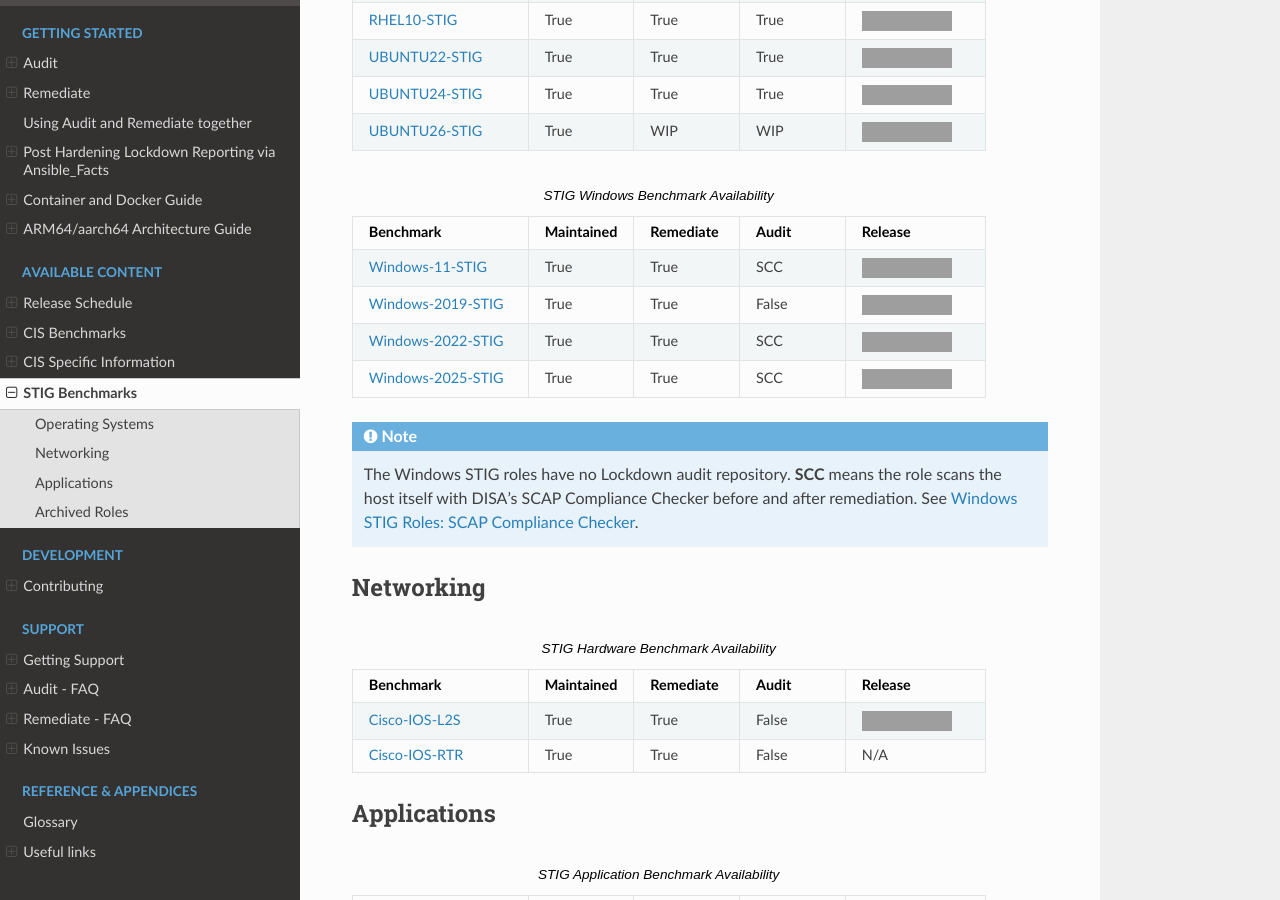
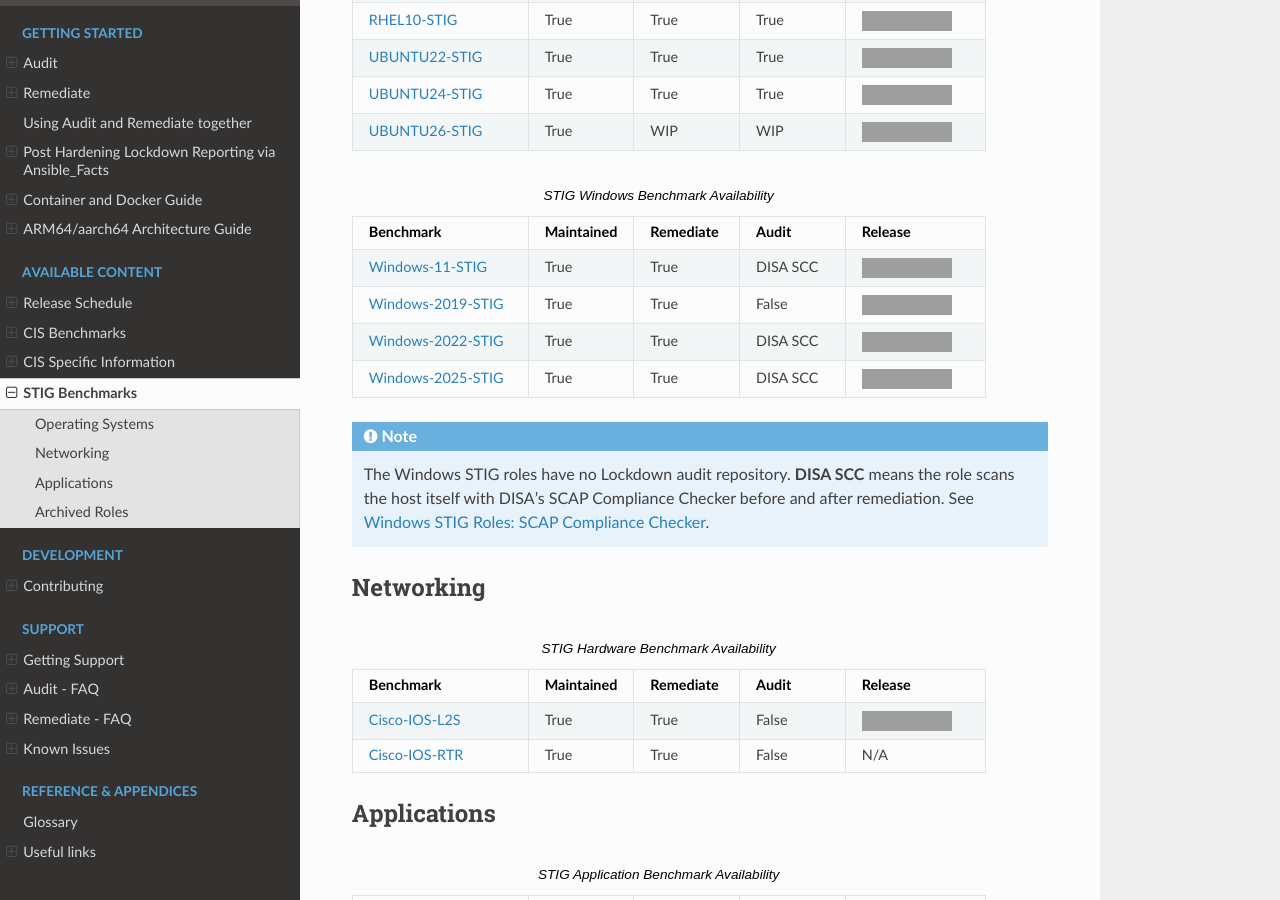
Before and after one commit to ansible-lockdown/MPG-AL-READTHEDOCS, a Sphinx documentation site: the page built from docs/source/STIG/STIG_table.rst, in a window 1280 px wide and 900 px high, scrolled down 400 px, cut to the strip 0-900 px from the top of the window. Built offline with Sphinx 7.4.7 and the Read the Docs theme 3.1.0, drawn with Linux system fonts in a browser that asks for light colours; grey boxes are pictures that could not be loaded.

Commit message:
Label the Windows STIG audit as DISA SCC
Signed-off-by: Frederick Witty <frederick.witty@gotyto.com>

```diff
--- a/docs/source/STIG/STIG_table.rst
+++ b/docs/source/STIG/STIG_table.rst
@@ -20,13 +20,13 @@
    :header: "Benchmark", "Maintained", "Remediate", "Audit", "Release"
    :widths: 25, 15, 15, 15, 20
 
-   "Windows-11-STIG_", "True", "True", "SCC", ".. image:: https://img.shields.io/github/v/release/ansible-lockdown/Windows-11-STIG?style=plastic"
+   "Windows-11-STIG_", "True", "True", "DISA SCC", ".. image:: https://img.shields.io/github/v/release/ansible-lockdown/Windows-11-STIG?style=plastic"
    "Windows-2019-STIG_", "True", "True", "False", ".. image:: https://img.shields.io/github/v/release/ansible-lockdown/Windows-2019-STIG?style=plastic"
-   "Windows-2022-STIG_", "True", "True", "SCC", ".. image:: https://img.shields.io/github/v/release/ansible-lockdown/Windows-2022-STIG?style=plastic"
-   "Windows-2025-STIG_", "True", "True", "SCC", ".. image:: https://img.shields.io/github/v/release/ansible-lockdown/Windows-2025-STIG?style=plastic"
+   "Windows-2022-STIG_", "True", "True", "DISA SCC", ".. image:: https://img.shields.io/github/v/release/ansible-lockdown/Windows-2022-STIG?style=plastic"
+   "Windows-2025-STIG_", "True", "True", "DISA SCC", ".. image:: https://img.shields.io/github/v/release/ansible-lockdown/Windows-2025-STIG?style=plastic"
 
 .. note::
-   The Windows STIG roles have no Lockdown audit repository. **SCC** means the role scans the host itself
+   The Windows STIG roles have no Lockdown audit repository. **DISA SCC** means the role scans the host itself
    with DISA's SCAP Compliance Checker before and after remediation. See
    :ref:`audit/getting-started-audit:Windows STIG Roles: SCAP Compliance Checker`.
 
```
Also changed, not shown: CHANGELOG.md (+1 -1 lines).
